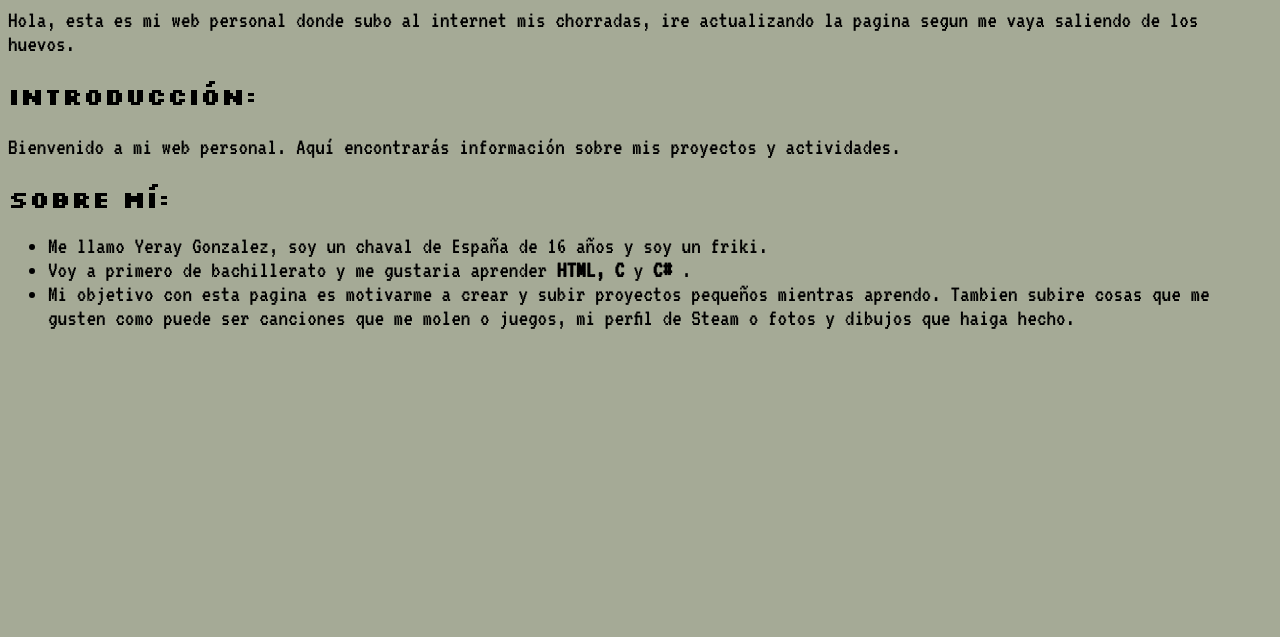
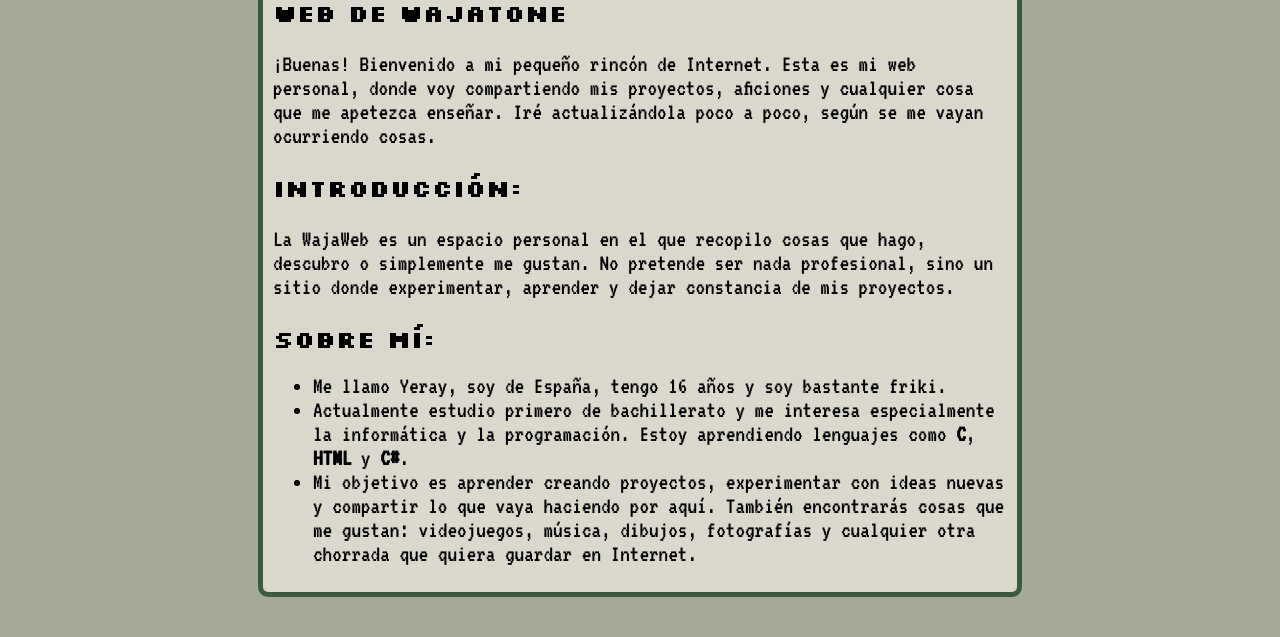
Before and after one commit to wajatone/Wajaweb, a plain HTML site: page index.html in a window 1280 px wide. Shown: the part 178-815 px from the top of the page. Drawn offline with Linux system fonts and the light colour scheme.

Commit message:
Update navigation links to 'INTRODUCCIÓN' and enhance homepage content with personal introduction and project details

```diff
--- a/Proyectos/style.css
+++ b/Proyectos/style.css
@@ -96,6 +96,12 @@ a {
     border-radius: 10px;
    }
 
+   .enlaces .github span {
+      font-family: 'VT323', monospace;
+      padding-left: 20px;
+      padding-right: 20px;
+   }
+
    /* Barra de navegación */
 nav {
    display: flex;
--- a/index.html
+++ b/index.html
@@ -20,20 +20,27 @@
 <body>
 
   <nav>
-   <a href="https://github.com/wajatone"> <img src="https://wajatone.github.io/Wajaweb/pfp.png" alt="Profile picture" class="pfp"> </a> <a href="https://wajatone.github.io/Wajaweb/index.html" class="nav">Main</a> <a href="https://wajatone.github.io/Wajaweb/Proyectos/index.html" class="nav">Proyectos</a> <a href="https://wajatone.github.io/Wajaweb/Juegos/index.html" class="nav">Juegos</a> <a href="https://wajatone.github.io/Wajaweb/Musica/index.html" class="nav">Musica</a> <a href="https://wajatone.github.io/Wajaweb/Dibujos/index.html" class="nav">Dibujos</a> <a href="https://wajatone.github.io/Wajaweb/Fotos/index.html" class="nav">Fotos</a>
+   <a href="https://github.com/wajatone"> <img src="https://wajatone.github.io/Wajaweb/pfp.png" alt="Profile picture" class="pfp"> </a> <a href="https://wajatone.github.io/Wajaweb/index.html" class="nav">INTRODUCCIÓN</a> <a href="https://wajatone.github.io/Wajaweb/Proyectos/index.html" class="nav">Proyectos</a> <a href="https://wajatone.github.io/Wajaweb/Juegos/index.html" class="nav">Juegos</a> <a href="https://wajatone.github.io/Wajaweb/Musica/index.html" class="nav">Musica</a> <a href="https://wajatone.github.io/Wajaweb/Dibujos/index.html" class="nav">Dibujos</a> <a href="https://wajatone.github.io/Wajaweb/Fotos/index.html" class="nav">Fotos</a>
   </nav>
 
- <h1>Web de Wajatone</h1>
-   <p>Hola, esta es mi web personal donde subo al internet mis chorradas, ire actualizando la pagina segun me vaya saliendo de los huevos.</p>
+<section class="pres">
 
- <h2>Introducción:</h2>
-   <p>Bienvenido a mi web personal. Aquí encontrarás información sobre mis proyectos y actividades.</p>
+    <h1>Web de Wajatone</h1>
+    <p>¡Buenas! Bienvenido a mi pequeño rincón de Internet. Esta es mi web personal, donde voy compartiendo mis proyectos, aficiones y cualquier cosa que me apetezca enseñar. Iré actualizándola poco a poco, según se me vayan ocurriendo cosas.</p>
 
- <h2>Sobre mí:</h2>
-   <ul>
-    <li> Me llamo Yeray Gonzalez, soy un chaval de España de 16 años y soy un friki.</li>
-    <li> Voy a primero de bachillerato y me gustaria aprender <b> HTML, C </b> y <b> C# </b> . </li>
-    <li> Mi objetivo con esta pagina es motivarme a crear y subir proyectos pequeños mientras aprendo. Tambien subire cosas que me gusten como puede ser canciones que me molen o juegos, mi perfil de Steam o fotos y dibujos que haiga hecho.</li>
-   </ul>
+    <h2>Introducción:</h2>
+    <p>La WajaWeb es un espacio personal en el que recopilo cosas que hago, descubro o simplemente me gustan. No pretende ser nada profesional, sino un sitio donde experimentar, aprender y dejar constancia de mis proyectos.</p>
+
+    <h2>Sobre mí:</h2>
+    <ul>
+        <li>Me llamo Yeray, soy de España, tengo 16 años y soy bastante friki.</li>
+        <li>Actualmente estudio primero de bachillerato y me interesa especialmente la informática y la programación. Estoy aprendiendo lenguajes como <b>C</b>, <b>HTML</b> y <b>C#</b>.</li>
+        <li>Mi objetivo es aprender creando proyectos, experimentar con ideas nuevas y compartir lo que vaya haciendo por aquí. También encontrarás cosas que me gustan: videojuegos, música, dibujos, fotografías y cualquier otra chorrada que quiera guardar en Internet.</li>
+    </ul>
+
+</section>
+
+
+
 
 </body></html>
--- a/style.css
+++ b/style.css
@@ -43,3 +43,13 @@ nav .nav {
    font-family: 'Silkscreen', monospace;
    padding: 15px;
 }
+
+.pres {
+      background-color: #DAD7CD ;
+      border: 5px solid #3A5A40 ;
+      border-radius: 10px;
+      margin: 40px;
+      margin-left: 250px;
+      margin-right: 250px;
+      padding: 10px;
+   }
```
Also changed, not shown: Dibujos/index.html (+1 -1 lines), Fotos/index.html (+1 -1 lines), Juegos/index.html (+1 -1 lines), Musica/index.html (+1 -1 lines), Proyectos/index.html (+1 -1 lines).
